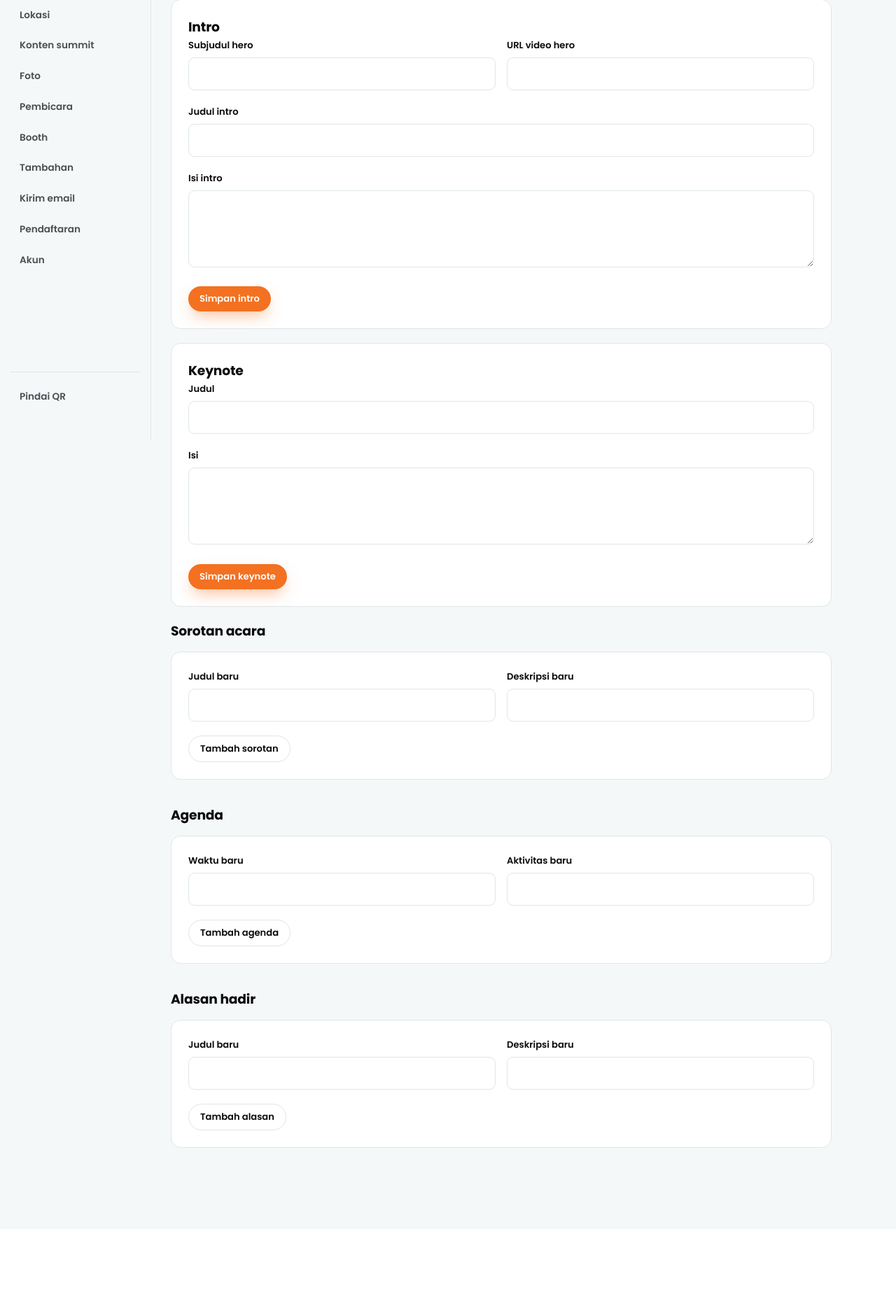
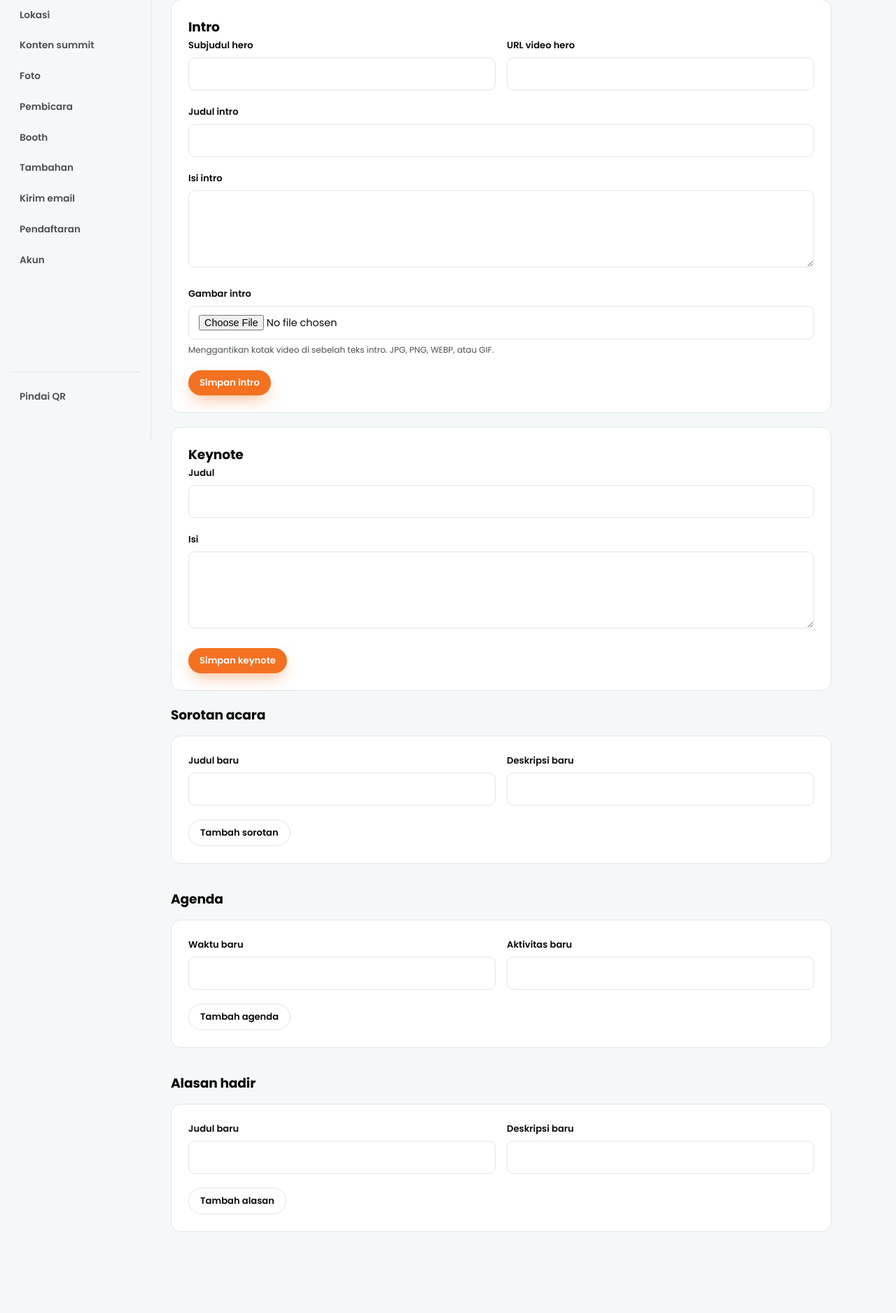
Before and after one commit to DavdChndra/satria-tenant, a Flask app: template templates/admin/summit.html in a window 1280 px wide. Shown: the part 179-2055 px from the top of the page at 70% size. Before the commit the page ends 1819 px from the top, so only its background shows below. Run offline with Flask 3, Linux system fonts and the light colour scheme; the template is opened without the code that fills it, so the values that code supplies are empty.

Commit message:
Add uploadable intro image and redesign speakers section as dark photo grid
The intro section's video-box only ever showed a teal placeholder with
a play button once there was no video URL, so it's now an uploadable
image (EventInfo.intro_image) managed from admin > Konten summit,
rendered in place of the video/placeholder when set.

Speakers section redesigned to match a dark, borderless photo-grid
layout (image tile + name/role left-aligned below, no white card) with
a subtle hover lift, replacing the wide horizontal "featured" card
layout from the previous redesign attempt.

```diff
--- a/app.py
+++ b/app.py
@@ -957,6 +957,16 @@ def admin_update_event():
         if field in request.form:
             setattr(info, field, request.form.get(field, "").strip())
 
+    upload = request.files.get("intro_image")
+    if upload and upload.filename:
+        filename = save_uploaded_photo(upload)
+        if filename:
+            delete_photo_file(info.intro_image)
+            info.intro_image = filename
+    elif request.form.get("remove_intro_image") == "1":
+        delete_photo_file(info.intro_image)
+        info.intro_image = ""
+
     if "speakers_eyebrow" in request.form:
         info.speakers_eyebrow = request.form.get("speakers_eyebrow", "").strip()
     if "speakers_title" in request.form:
--- a/models.py
+++ b/models.py
@@ -200,6 +200,7 @@ class EventInfo(me.Document):
 
     intro_title = me.StringField(max_length=200, default="Hadiri SATRIA 2026")
     intro_body = me.StringField(default="")
+    intro_image = me.StringField(max_length=255, default="")
 
     # Judul bagian pembicara di halaman depan
     speakers_eyebrow = me.StringField(max_length=60, default="Narasumber")
--- a/templates/admin/summit.html
+++ b/templates/admin/summit.html
@@ -7,7 +7,7 @@
   <p>Kelola intro, video hero, keynote, sorotan acara, agenda, dan alasan hadir yang tampil di halaman depan.</p>
 </div>
 
-<form class="event-settings-form" method="POST" action="{{ url_for('admin_update_event') }}">
+<form class="event-settings-form" method="POST" enctype="multipart/form-data" action="{{ url_for('admin_update_event') }}">
   <input type="hidden" name="section" value="summit">
   <h3>Intro</h3>
   <div class="field-row">
@@ -16,6 +16,17 @@
   </div>
   <div class="field"><label for="intro_title">Judul intro</label><input type="text" id="intro_title" name="intro_title" value="{{ event_info.intro_title or '' }}"></div>
   <div class="field"><label for="intro_body">Isi intro</label><textarea id="intro_body" name="intro_body" rows="4">{{ event_info.intro_body or '' }}</textarea></div>
+  <div class="field">
+    <label for="intro_image">Gambar intro</label>
+    {% if event_info.intro_image %}
+    <div class="photo-thumb" style="max-width:220px;margin-bottom:10px;">
+      <img src="{{ url_for('static', filename='uploads/' ~ event_info.intro_image) }}" alt="Gambar intro" style="width:100%;height:100%;object-fit:cover;">
+    </div>
+    <label class="checkbox-label"><input type="checkbox" name="remove_intro_image" value="1"> Hapus gambar ini</label>
+    {% endif %}
+    <input type="file" id="intro_image" name="intro_image" accept="image/*">
+    <span class="field-hint">Menggantikan kotak video di sebelah teks intro. JPG, PNG, WEBP, atau GIF.</span>
+  </div>
   <button type="submit" class="btn-primary btn-sm">Simpan intro</button>
 </form>
 
--- a/templates/index.html
+++ b/templates/index.html
@@ -53,7 +53,9 @@
       <p>{{ event_info.intro_body or "SATRIA adalah pameran tahunan Telkom University yang mempertemukan exhibitor, UMKM, dan komunitas mahasiswa dalam satu hari penuh eksplorasi produk, jejaring, dan kolaborasi." }}</p>
     </div>
     <div class="video-box">
-      {% if event_info.hero_video_url %}
+      {% if event_info.intro_image %}
+      <img src="{{ url_for('static', filename='uploads/' ~ event_info.intro_image) }}" alt="" style="width:100%;height:100%;object-fit:cover;">
+      {% elif event_info.hero_video_url %}
       <video autoplay muted loop playsinline style="width:100%;height:100%;object-fit:cover;"><source src="{{ event_info.hero_video_url }}"></video>
       {% else %}
       <div class="play-btn"></div>
@@ -63,7 +65,7 @@
 </section>
 
 {% if speakers %}
-<section class="bg-cloud">
+<section class="speakers-dark">
   <div class="wrap">
     <div class="section-head">
       <span class="eyebrow">{{ event_info.speakers_eyebrow or "Pembicara" }}</span>
```
Also changed, not shown: static/css/style.css (+22 -11 lines).
